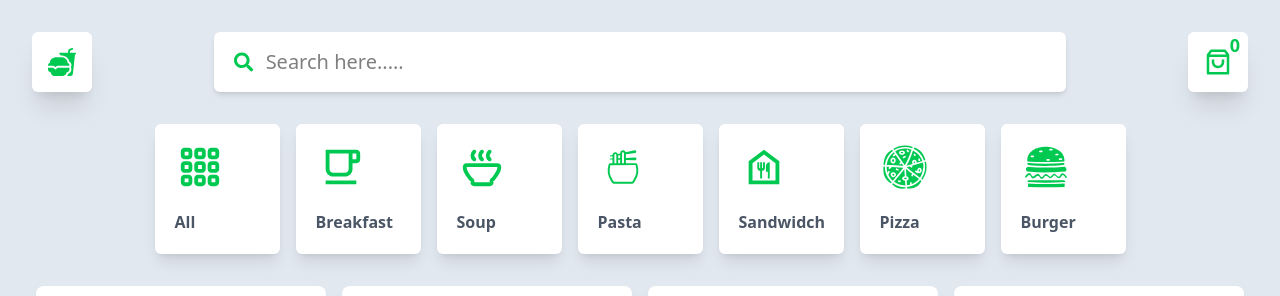
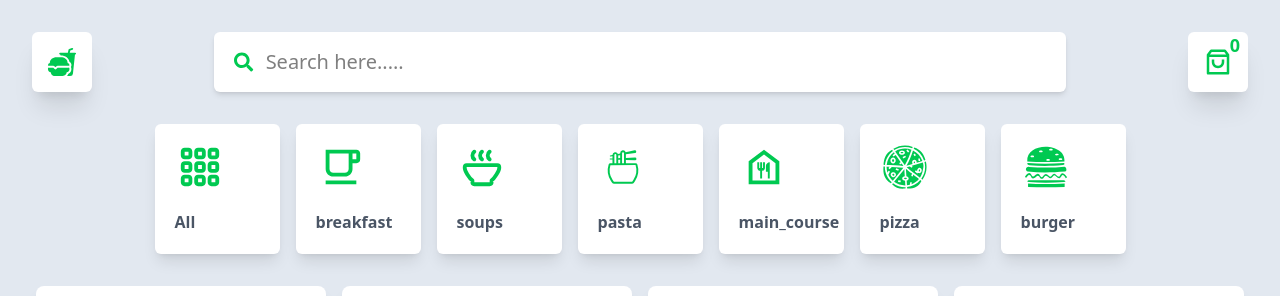
Before and after one commit to raseduzzaman-rased/PetPujar-Dokan, a React (Vite) app: page / in a window 1280 px wide. Shown: the top 296 px of the page. Built offline with nearby package versions, Linux system fonts and the light colour scheme.

Commit message:
setup the filter for category

```diff
--- a/src/Category.jsx
+++ b/src/Category.jsx
@@ -12,34 +12,34 @@ const Categories = [
   },
   {
     id: 2,
-    name: "Breakfast",
+    name: "breakfast",
     icon: (
       <MdOutlineFreeBreakfast className="w-[50px] h-[50px] text-green-500" />
     ),
   },
   {
     id: 3,
-    name: "Soup",
+    name: "soups",
     icon: <TbSoup className="w-[50px] h-[50px] text-green-500" />,
   },
   {
     id: 4,
-    name: "Pasta",
+    name: "pasta",
     icon: <CiBowlNoodles className="w-[50px] h-[50px] text-green-500" />,
   },
   {
     id: 5,
-    name: "Sandwidch",
+    name: "main_course",
     icon: <MdOutlineFoodBank className="w-[50px] h-[50px] text-green-500" />,
   },
   {
     id: 6,
-    name: "Pizza",
+    name: "pizza",
     icon: <GiFullPizza className="w-[50px] h-[50px] text-green-500" />,
   },
   {
     id: 7,
-    name: "Burger",
+    name: "burger",
     icon: <GiHamburger className="w-[50px] h-[50px] text-green-500" />,
   },
 ];
--- a/src/Components/Card.jsx
+++ b/src/Components/Card.jsx
@@ -4,7 +4,7 @@ import { GiChickenOven } from "react-icons/gi";
 const Card = ({ name, image, price, type }) => {
   return (
     // Card Container
-    <div className="flex flex-col gap-4 w-[290px] h-[400px] bg-white p-3 rounded-lg shadow-lg">
+    <div className="flex flex-col gap-4 w-[290px] h-[400px] bg-white p-3 rounded-lg shadow-lg hover:border-green-300 hover:border-2">
       {/* Card image section  */}
       <div className="w-[100%] h-[70%] overflow-hidden rounded-lg">
         <img
--- a/src/Pages/Home.jsx
+++ b/src/Pages/Home.jsx
@@ -1,19 +1,34 @@
-import React from "react";
+import React, { useState } from "react";
 import Navbar from "../Components/Navbar";
 import Categories from "../Category";
 import Card from "../Components/Card";
 import { food_items } from "../food";
 
 const Home = () => {
+  let [cate, setCate] = useState(food_items);
+  function filter(category) {
+    if (category === "All") {
+      setCate(food_items);
+    } else {
+      let newList = food_items.filter(
+        (item) => item.food_category === category
+      );
+      setCate(newList);
+    }
+  }
+
   return (
     <div className="bg-slate-200 w-full min-h-screen">
       <Navbar></Navbar>
 
-     {/* Category section  */}
+      {/* Category section  */}
       <div className="flex flex-wrap justify-center items-center gap-4 w-full">
         {Categories.map((item) => {
           return (
-            <div className="w-[125px] h-[130px] bg-white flex flex-col items-start gap-5 p-5 justify-start  font-semibold text-gray-600 rounded-md shadow-lg hover:bg-green-200 cursor-pointer transition-all duration-200">
+            <div
+              className="w-[125px] h-[130px] bg-white flex flex-col items-start gap-5 p-5 justify-start  font-semibold text-gray-600 rounded-md shadow-lg hover:bg-green-200 cursor-pointer transition-all duration-200"
+              onClick={() => filter(item.name)}
+            >
               {item.icon}
               {item.name}
             </div>
@@ -23,10 +38,15 @@ const Home = () => {
 
       {/* Card Section  */}
       <div className=" w-full flex flex-wrap gap-4 px-5 justify-center items-center p-8">
-        { food_items.map((item) =>(
-                <Card name={item.food_name} image ={item.food_image} price ={item.price} id ={item.id} type={item.food_type}></Card>
-            ))
-        }
+        {cate.map((item) => (
+          <Card
+            name={item.food_name}
+            image={item.food_image}
+            price={item.price}
+            id={item.id}
+            type={item.food_type}
+          ></Card>
+        ))}
       </div>
     </div>
   );
```
